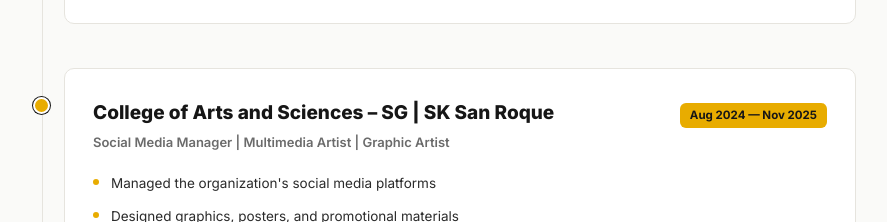
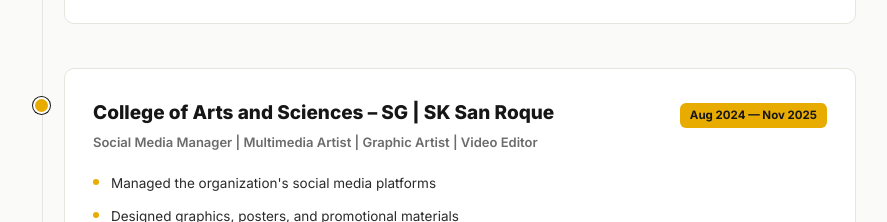
Before and after one commit to Rheanna21/Jen, a plain HTML site: page index.html in a window 1280 px wide. Shown: the part 4480-4702 px from the top of the page, without its empty margins (194-1081 px from the left). Drawn offline with nearby package versions, Linux system fonts and the light colour scheme.

Commit message:
Add 'Video Editor' role to timeline and typewriter effect

```diff
--- a/index.html
+++ b/index.html
@@ -890,7 +890,7 @@ body.dark-mode .email-toast { background: #1e1e1e; box-shadow: 0 16px 32px rgba(
 
       <div class="timeline-item">
         <div class="timeline-top"><h3>College of Arts and Sciences – SG | SK San Roque</h3><span class="timeline-date">Aug 2024 — Nov 2025</span></div>
-        <div class="timeline-role">Social Media Manager | Multimedia Artist | Graphic Artist</div>
+        <div class="timeline-role">Social Media Manager | Multimedia Artist | Graphic Artist | Video Editor</div>
         <ul class="timeline-highlights">
           <li>Managed the organization's social media platforms</li>
           <li>Designed graphics, posters, and promotional materials</li>
@@ -1051,7 +1051,7 @@ body.dark-mode .email-toast { background: #1e1e1e; box-shadow: 0 16px 32px rgba(
   navMenu.querySelectorAll('a:not(#navContactBtn)').forEach(a => a.addEventListener('click', () => { hamburger.classList.remove('active'); navMenu.classList.remove('active'); }));
 
   // typewriter effect cycling through roles
-  const roles = ["Social Media Manager", "Graphic Artist", "Content Strategist"];
+  const roles = ["Social Media Manager", "Graphic Artist", "Content Strategist", "Video Editor"];
   const typeTextEl = document.getElementById('typeText');
   let roleIndex = 0, charIndex = 0, deleting = false;
 
```
